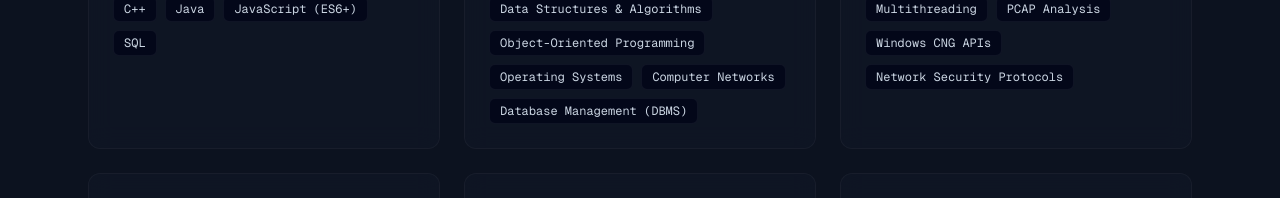
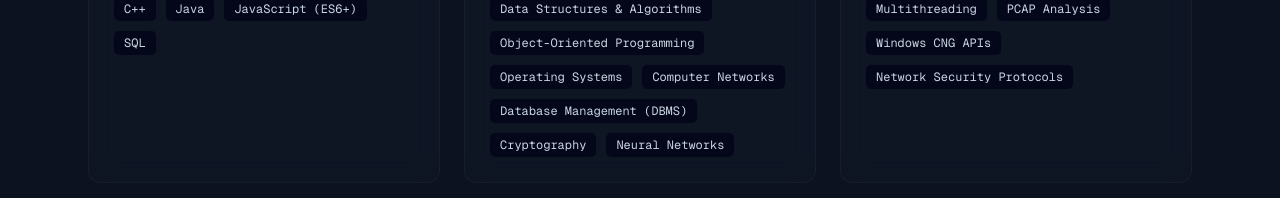
Before and after one commit to shibchandan/portfolio, a Next.js app: page / in a window 1280 px wide. Shown: the part 3154-3352 px from the top of the page. Built offline with nearby package versions, Linux system fonts and the light colour scheme; no server answers.

Commit message:
Add Cryptography and Neural Networks

```diff
--- a/src/app/data/skillsData.js
+++ b/src/app/data/skillsData.js
@@ -17,7 +17,9 @@ export const skillsData = [
       { name: "Object-Oriented Programming", rating: 90 },
       { name: "Operating Systems", rating: 85 },
       { name: "Computer Networks", rating: 85 },
-      { name: "Database Management (DBMS)", rating: 85 }
+      { name: "Database Management (DBMS)", rating: 85 },
+      { name: "Cryptography", rating: 85 },
+      { name: "Neural Networks", rating: 85 }
     ]
   },
   {
```
